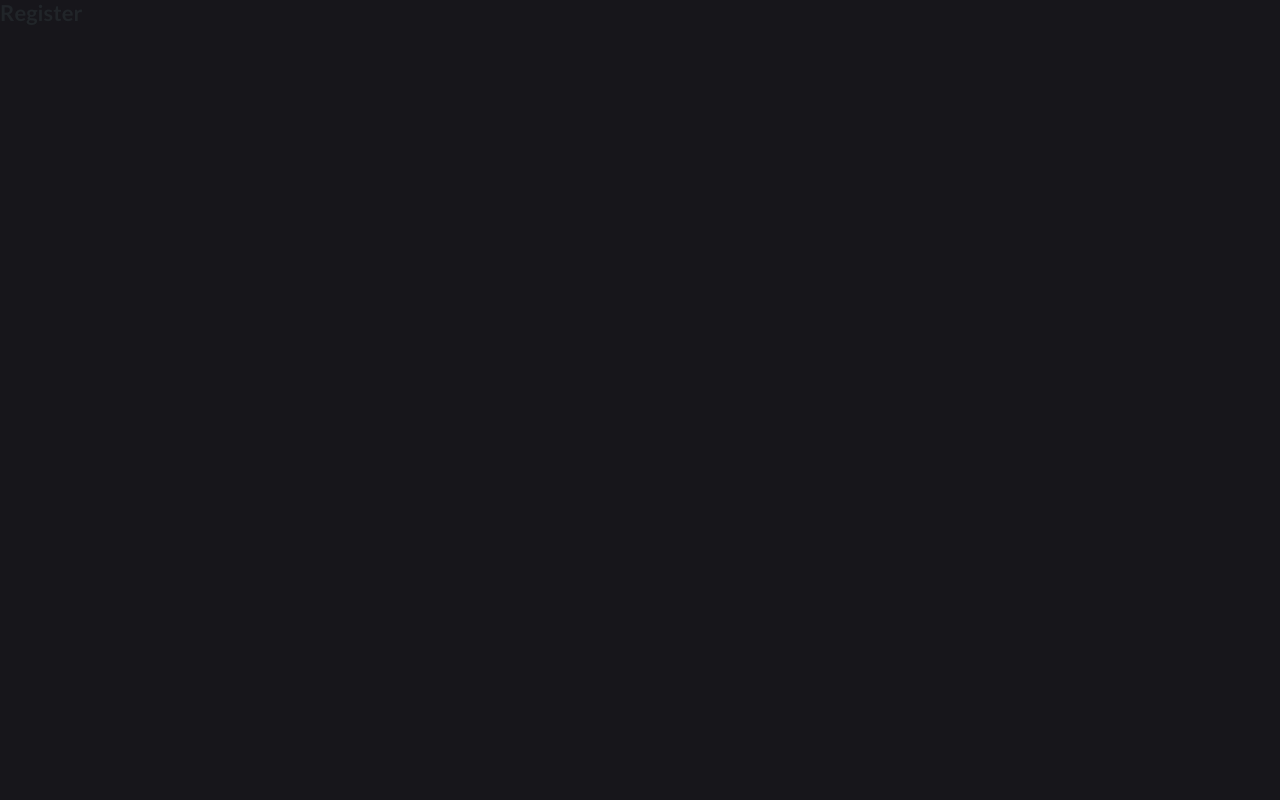
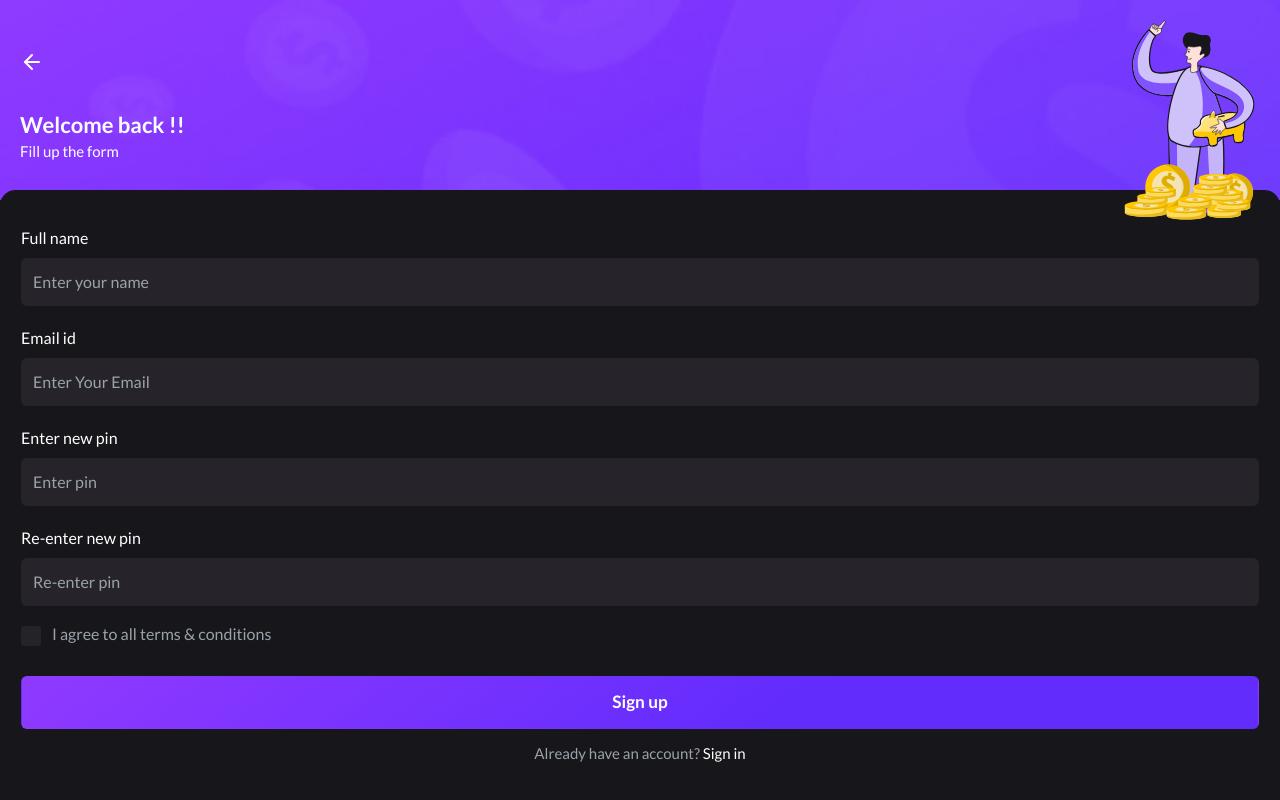
Before and after one commit to SyedArafat/wallet, a React (Create React App) app: page /register in a window 1280 px wide. Shown: the top 800 px of the page. Built offline with nearby package versions, Linux system fonts and the light colour scheme.

Commit message:
Auth page added

```diff
--- a/src/App.js
+++ b/src/App.js
@@ -6,6 +6,7 @@ import Login from "./pages/Login";
 import {ForcedNoRequireAuth} from "./auth/Auth";
 import Register from "./pages/Register";
 import PrivateOutlet from "./auth/PrivateOutlet";
+import ForgetPassword from "./pages/ForgetPassword";
 
 // Import other components as needed
 
@@ -16,9 +17,6 @@ function App() {
     return (
         <div className="App">
             <Routes>
-                {/*<Route exact path={"/"} element={<RequireAuth> <Home/> </RequireAuth>} />*/}
-                {/*<Route path={"/logout"} element={<Logout/>} exact/>*/}
-
                 <Route exact path="/login"
                        element={
                            <ForcedNoRequireAuth>
@@ -34,6 +32,14 @@ function App() {
                        }/>/>
                 />
 
+                <Route exact path="/forgot-password"
+                       element={
+                           <ForcedNoRequireAuth>
+                               <ForgetPassword />
+                           </ForcedNoRequireAuth>
+                       }/>/>
+                />
+
                 <Route path={"/*"} element={<PrivateOutlet />}>
                     <Route exact path="" element={<Home/>}/>
                 </Route>
--- a/src/components/Login/AuthForm.js
+++ b/src/components/Login/AuthForm.js
@@ -45,7 +45,7 @@ const AuthForm = () => {
                 </div>
 
                 <Link to="/landing" className="btn theme-btn w-100">Sign In</Link>
-                <h4 className="signup">Don’t have an account? <Link to="/signup"> Sign up</Link></h4>
+                <h4 className="signup">Don’t have an account? <Link to="/register"> Sign up</Link></h4>
 
                 <div className="division">
                     <span>OR</span>
--- a/src/components/Login/AuthHeader.js
+++ b/src/components/Login/AuthHeader.js
@@ -1,7 +1,11 @@
-import React from 'react';
+import React, {useEffect} from 'react';
 import { Link } from 'react-router-dom';
+import feather from "feather-icons";
 
 const AuthHeader = () => {
+    useEffect(() => {
+        feather.replace();
+    }, []);
     return (
         <div className="auth-header">
             <Link to="/index">
--- /dev/null
+++ b/src/pages/ForgetPassword.js
@@ -0,0 +1,67 @@
+import React, { useState } from "react";
+import {Link} from "react-router-dom";
+
+const ForgetPassword = () => {
+    const [emailOrPhone, setEmailOrPhone] = useState("");
+
+    const handleChange = (e) => {
+        setEmailOrPhone(e.target.value);
+    };
+
+    const handleSubmit = (e) => {
+        e.preventDefault();
+        // Handle form submission (e.g., send email/phone for pin reset)
+        console.log("Reset request for:", emailOrPhone);
+    };
+
+    return (
+        <div className="auth-body">
+            <div className="auth-header">
+                <Link to="/login">
+                    <i className="back-btn" data-feather="arrow-left"></i>
+                </Link>
+
+                <img
+                    className="img-fluid img"
+                    src="assets/images/authentication/3.svg"
+                    alt="v1"
+                />
+
+                <div className="auth-content">
+                    <div>
+                        <h2>Forget your pin</h2>
+                        <h4 className="p-0">Don’t worry!</h4>
+                    </div>
+                </div>
+            </div>
+
+            {/* Form */}
+            <form className="auth-form" onSubmit={handleSubmit} target="_blank">
+                <div className="custom-container">
+                    <div className="form-group">
+                        <h5>To reset your pin, enter your registered email or phone number.</h5>
+                        <label htmlFor="inputusername" className="form-label">
+                            Email or phone
+                        </label>
+                        <div className="form-input">
+                            <input
+                                type="email"
+                                className="form-control"
+                                id="inputusername"
+                                placeholder="Enter Your Email or phone"
+                                value={emailOrPhone}
+                                onChange={handleChange}
+                            />
+                        </div>
+                    </div>
+
+                    <button type="submit" className="btn theme-btn w-100">
+                        Update pin
+                    </button>
+                </div>
+            </form>
+        </div>
+    );
+};
+
+export default ForgetPassword;
--- a/src/pages/Register.js
+++ b/src/pages/Register.js
@@ -1,7 +1,149 @@
-function Register() {
+import React, { useState } from "react";
+import {Link} from "react-router-dom";
+
+const Register = () => {
+    const [formData, setFormData] = useState({
+        fullName: "",
+        email: "",
+        pin: "",
+        confirmPin: "",
+        agreeToTerms: false,
+    });
+
+    const handleChange = (e) => {
+        const { name, value, type, checked } = e.target;
+        setFormData({
+            ...formData,
+            [name]: type === "checkbox" ? checked : value,
+        });
+    };
+
+    const handleSubmit = (e) => {
+        e.preventDefault();
+        // Handle form submission
+        console.log(formData);
+    };
+
     return (
-        <h1>Register</h1>
+        <div className="auth-body">
+            {/* Header */}
+            <div className="auth-header">
+                <a href="signin.html">
+                    <i className="back-btn" data-feather="arrow-left"></i>
+                </a>
+
+                <img
+                    className="img-fluid img"
+                    src="assets/images/authentication/1.svg"
+                    alt="v1"
+                />
+
+                <div className="auth-content">
+                    <div>
+                        <h2>Welcome back !!</h2>
+                        <h4 className="p-0">Fill up the form</h4>
+                    </div>
+                </div>
+            </div>
+
+            {/* Form */}
+            <form className="auth-form" onSubmit={handleSubmit} target="_blank">
+                <div className="custom-container">
+                    <div className="form-group">
+                        <label htmlFor="inputname" className="form-label">
+                            Full name
+                        </label>
+                        <div className="form-input">
+                            <input
+                                type="text"
+                                className="form-control"
+                                id="inputname"
+                                name="fullName"
+                                placeholder="Enter your name"
+                                value={formData.fullName}
+                                onChange={handleChange}
+                            />
+                        </div>
+                    </div>
+
+                    <div className="form-group">
+                        <label htmlFor="inputusername" className="form-label">
+                            Email id
+                        </label>
+                        <div className="form-input">
+                            <input
+                                type="email"
+                                className="form-control"
+                                id="inputusername"
+                                name="email"
+                                placeholder="Enter Your Email"
+                                value={formData.email}
+                                onChange={handleChange}
+                            />
+                        </div>
+                    </div>
+
+                    <div className="form-group">
+                        <label htmlFor="newpin" className="form-label">
+                            Enter new pin
+                        </label>
+                        <div className="form-input">
+                            <input
+                                type="number"
+                                className="form-control"
+                                id="newpin"
+                                name="pin"
+                                placeholder="Enter pin"
+                                value={formData.pin}
+                                onChange={handleChange}
+                            />
+                        </div>
+                    </div>
+
+                    <div className="form-group">
+                        <label htmlFor="confirmpin" className="form-label">
+                            Re-enter new pin
+                        </label>
+                        <div className="form-input">
+                            <input
+                                type="number"
+                                className="form-control"
+                                id="confirmpin"
+                                name="confirmPin"
+                                placeholder="Re-enter pin"
+                                value={formData.confirmPin}
+                                onChange={handleChange}
+                            />
+                        </div>
+                    </div>
+
+                    <div className="remember-option mt-3">
+                        <div className="form-check">
+                            <input
+                                className="form-check-input"
+                                type="checkbox"
+                                value=""
+                                id="flexCheckDefault"
+                                name="agreeToTerms"
+                                checked={formData.agreeToTerms}
+                                onChange={handleChange}
+                            />
+                            <label className="form-check-label" htmlFor="flexCheckDefault">
+                                I agree to all terms & conditions
+                            </label>
+                        </div>
+                    </div>
+
+                    <button type="submit" className="btn theme-btn w-100">
+                        Sign up
+                    </button>
+                    <h4 className="signup">
+                        Already have an account? <Link to="/signin"> Sign in</Link>
+                    </h4>
+                </div>
+            </form>
+        </div>
     );
-}
+};
 
 export default Register;
```
Also changed, not shown: public/assets/images/authentication/3.svg (added).
